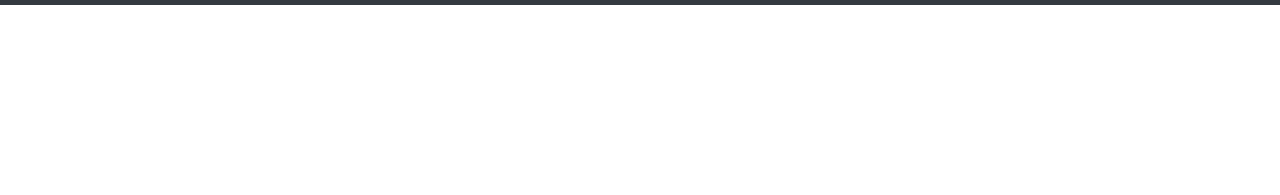
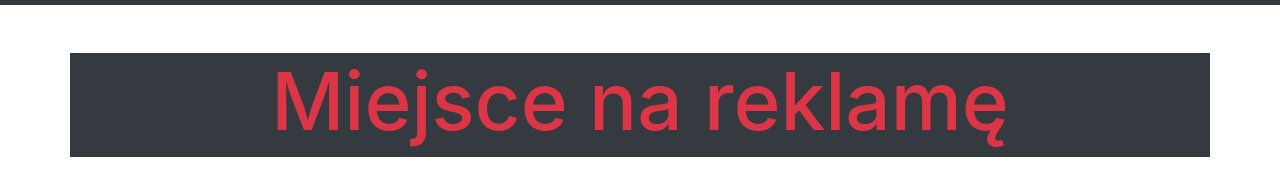
Before and after one commit to WojciechLiana/Dom-z-papieru, a plain HTML site: page index.html in a window 1280 px wide. Shown: the part 71-266 px from the top of the page. Drawn offline with nearby package versions, Linux system fonts and the light colour scheme.

Commit message:
advertisment & pictures

```diff
--- a/index.html
+++ b/index.html
@@ -84,6 +84,17 @@
 
 <main>
 
+    <article>
+        <div class="container">
+            <div class="row">
+
+                <aside class="col-12 bg-dark text-danger text-center my-5">
+                    <div class="h2 text-responsive align-bottom">Miejsce na reklamę</div>
+                </aside>
+
+            </div>
+        </div>
+    </article>
 
 </main>
 
--- a/main.css
+++ b/main.css
@@ -9,3 +9,7 @@
 input:focus {
     outline: none !important;
 }
+
+.text-responsive {
+ font-size: calc(100% + 5vw);
+}
```
Also changed, not shown: img/berlin.jpg (added), img/denver2.jpg (added), img/helsinki.jpg (added), img/lisbona.jpg (added), img/moskwa.jpg (added), img/nairobi.jpg (added), img/oslo.jpg (added), img/profesor2.jpg (added), img/rio.jpg (added), img/sztokholm.jpg (added), img/tokio.jpg (added). Lines whose indentation alone changed are shown as unchanged.
